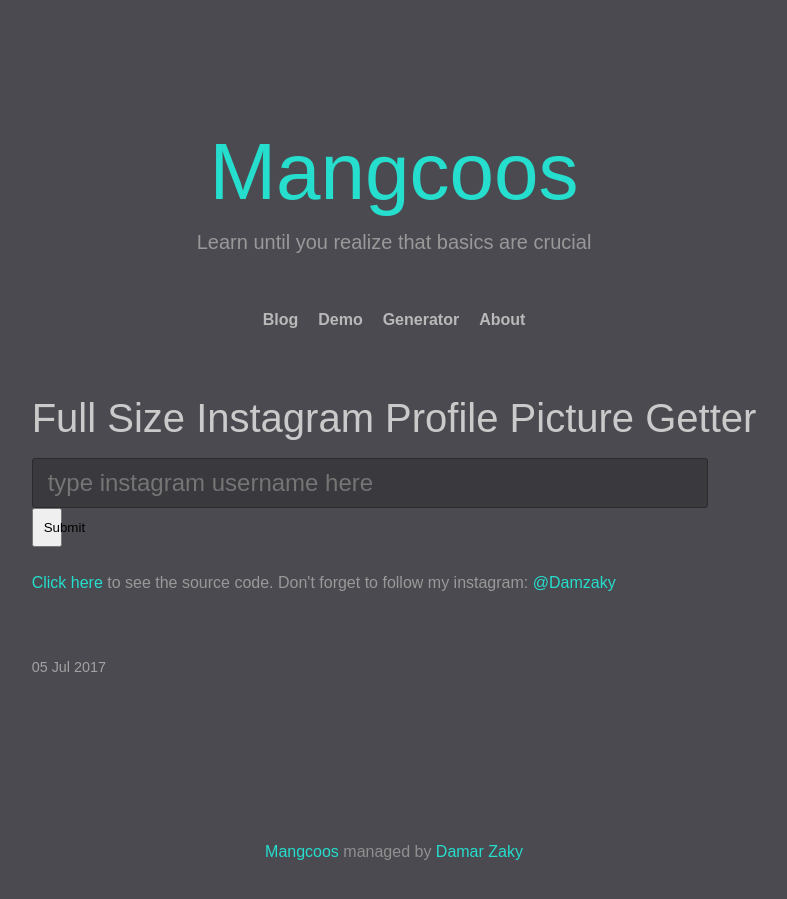
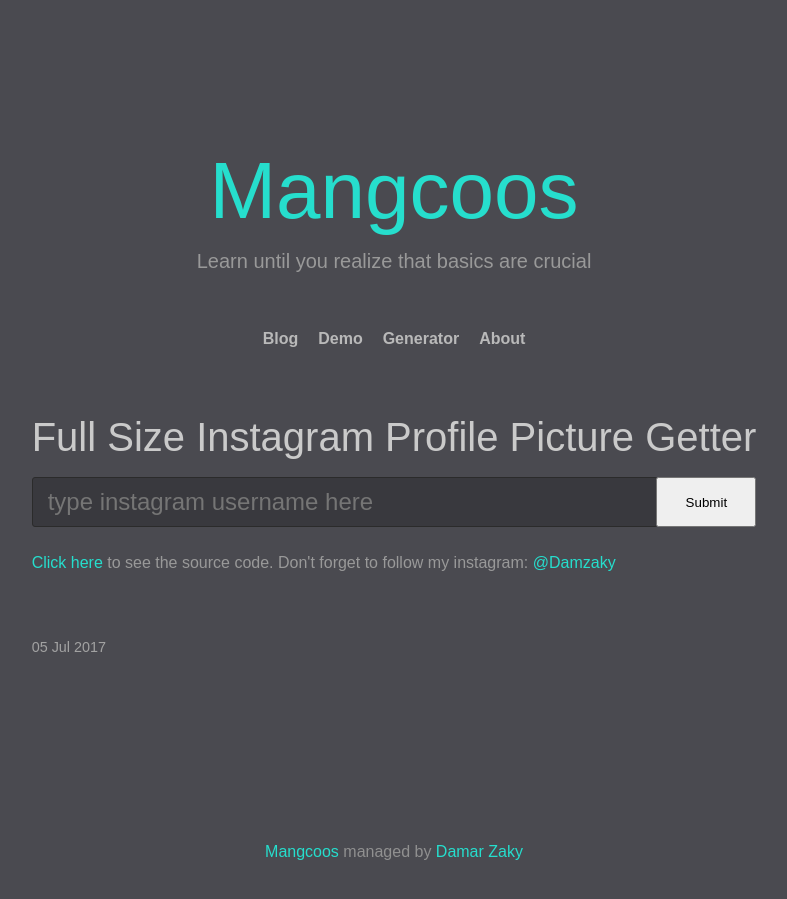
Before and after one commit to damzaky/damzaky.github.io, a Jekyll site: the page built from _generator/2017-07-05-Full-Size-Instagram-Profile-Picture-Getter.html, in a window 1280 px wide. Shown: the whole page, without its empty margins (246-1033 px from the left). Built offline with Jekyll 4.4.1, drawn with Linux system fonts in a browser that asks for light colours.

Commit message:
Update 2017-07-05-Full-Size-Instagram-Profile-Picture-Getter.html

```diff
--- a/_generator/2017-07-05-Full-Size-Instagram-Profile-Picture-Getter.html
+++ b/_generator/2017-07-05-Full-Size-Instagram-Profile-Picture-Getter.html
@@ -20,7 +20,7 @@
    position:relative;
   }
   #pad {
-    margin-right:50px;
+    margin-right:100px;
   }
   #inp{
   background: #39393e;
@@ -33,8 +33,13 @@
     width:100%;
   }
   #sho{
-    width:30px;
-    padding:10px;
+        width: 100px;
+    padding: 10px;
+    position: absolute;
+    right: 0;
+    top: 0;
+    display: block;
+    bottom:0;
   }
 </style>
 <script>
```
